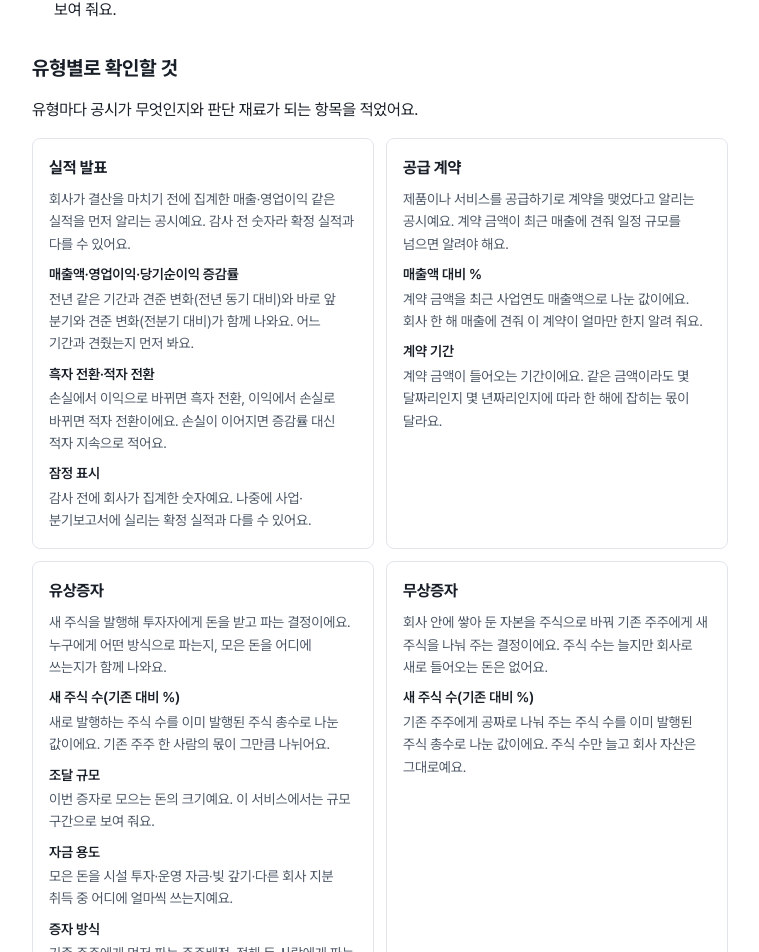
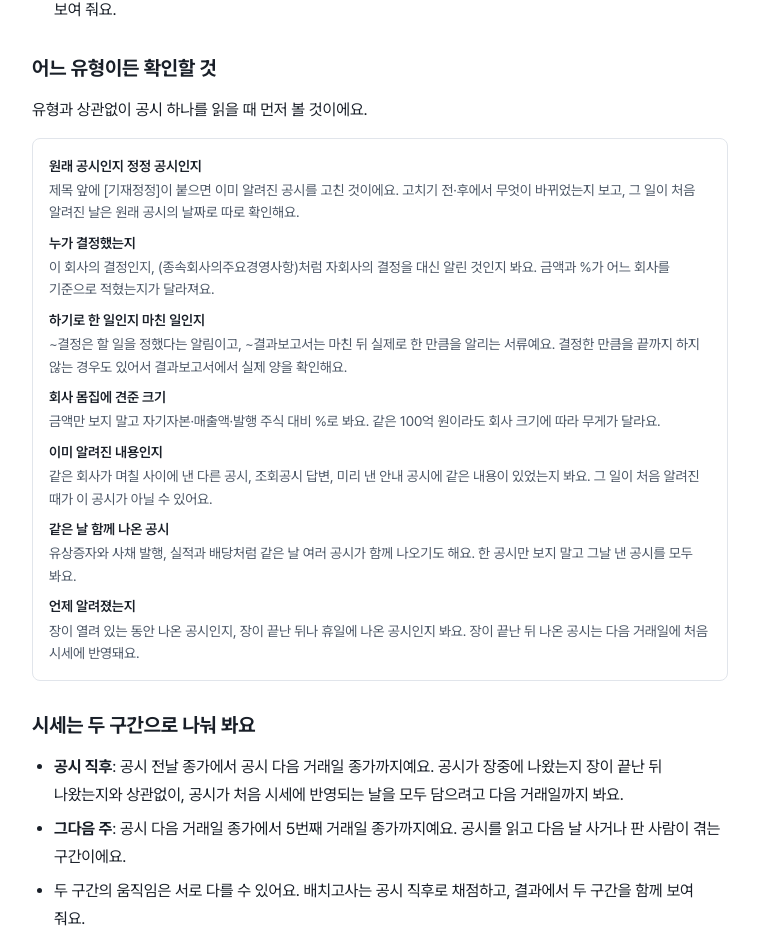
Before and after one commit to shinds-team7/flexable-web, a React (Vite) app: page /simulation/guide in a window 1280 px wide. Shown: the part 1893-2845 px from the top of the page, without its empty margins (260-1019 px from the left). Built offline with nearby package versions, Linux system fonts and the light colour scheme; no server answers.

Commit message:
feat(web): 공시 읽는 법에 공통 확인 항목과 두 구간 설명 추가

```diff
--- a/src/data/simulationGuide.ts
+++ b/src/data/simulationGuide.ts
@@ -6,6 +6,20 @@ import type { components } from '@/lib/api-schema';
 type Category = components['schemas']['VirtualSimCategory'];
 
 export type GuideCheck = { item: string; meaning: string };
+
+/**
+ * 유형과 상관없이 확인할 것(decisions/2026-11-09-placement-reaction-window). 공시 반응 측정에서 판단을 흐린 것(정정 공시, 종속회사 결정, 같은 무렵의 다른 공시,
+ * 장 마감 뒤 공시)을 항목으로만 적고 방향은 적지 않는다
+ */
+export const COMMON_CHECKS: GuideCheck[] = [
+  { item: '원래 공시인지 정정 공시인지', meaning: '제목 앞에 [기재정정]이 붙으면 이미 알려진 공시를 고친 것이에요. 고치기 전·후에서 무엇이 바뀌었는지 보고, 그 일이 처음 알려진 날은 원래 공시의 날짜로 따로 확인해요.' },
+  { item: '누가 결정했는지', meaning: '이 회사의 결정인지, (종속회사의주요경영사항)처럼 자회사의 결정을 대신 알린 것인지 봐요. 금액과 %가 어느 회사를 기준으로 적혔는지가 달라져요.' },
+  { item: '하기로 한 일인지 마친 일인지', meaning: '~결정은 할 일을 정했다는 알림이고, ~결과보고서는 마친 뒤 실제로 한 만큼을 알리는 서류예요. 결정한 만큼을 끝까지 하지 않는 경우도 있어서 결과보고서에서 실제 양을 확인해요.' },
+  { item: '회사 몸집에 견준 크기', meaning: '금액만 보지 말고 자기자본·매출액·발행 주식 대비 %로 봐요. 같은 100억 원이라도 회사 크기에 따라 무게가 달라요.' },
+  { item: '이미 알려진 내용인지', meaning: '같은 회사가 며칠 사이에 낸 다른 공시, 조회공시 답변, 미리 낸 안내 공시에 같은 내용이 있었는지 봐요. 그 일이 처음 알려진 때가 이 공시가 아닐 수 있어요.' },
+  { item: '같은 날 함께 나온 공시', meaning: '유상증자와 사채 발행, 실적과 배당처럼 같은 날 여러 공시가 함께 나오기도 해요. 한 공시만 보지 말고 그날 낸 공시를 모두 봐요.' },
+  { item: '언제 알려졌는지', meaning: '장이 열려 있는 동안 나온 공시인지, 장이 끝난 뒤나 휴일에 나온 공시인지 봐요. 장이 끝난 뒤 나온 공시는 다음 거래일에 처음 시세에 반영돼요.' },
+];
 
 /** 유형 이름(서버 VirtualSimCategory.displayName과 같음)과 확인할 것. 순서는 서버 유형 순서 */
 export const TYPE_CHECKS: { category: Category; name: string; checks: GuideCheck[] }[] = [
@@ -24,6 +38,7 @@ export const TYPE_CHECKS: { category: Category; name: string; checks: GuideCheck
     checks: [
       { item: '매출액 대비 %', meaning: '계약 금액을 최근 사업연도 매출액으로 나눈 값이에요. 회사 한 해 매출에 견줘 이 계약이 얼마만 한지 알려 줘요.' },
       { item: '계약 기간', meaning: '계약 금액이 들어오는 기간이에요. 같은 금액이라도 몇 달짜리인지 몇 년짜리인지에 따라 한 해에 잡히는 몫이 달라요.' },
+      { item: '계약 상대', meaning: '국내 회사인지 해외 회사인지, 정부·공공기관인지 적혀요. 계약을 없던 일로 하면 해지 공시가 따로 나와요.' },
     ],
   },
   {
@@ -34,6 +49,7 @@ export const TYPE_CHECKS: { category: Category; name: string; checks: GuideCheck
       { item: '조달 규모', meaning: '이번 증자로 모으는 돈의 크기예요. 이 서비스에서는 규모 구간으로 보여 줘요.' },
       { item: '자금 용도', meaning: '모은 돈을 시설 투자·운영 자금·빚 갚기·다른 회사 지분 취득 중 어디에 얼마씩 쓰는지예요.' },
       { item: '증자 방식', meaning: '기존 주주에게 먼저 파는 주주배정, 정해 둔 사람에게 파는 제3자배정, 누구나 살 수 있는 일반공모, 주주배정 뒤 남은 주식을 공모하는 방식이 있어요.' },
+      { item: '누구에게 배정하는지', meaning: '제3자배정이면 새 주식을 받는 상대가 최대주주·계열회사인지, 투자회사인지, 사업을 함께하는 회사인지 원문에 적혀요. 같은 유상증자라도 방식과 상대에 따라 성격이 달라요.' },
     ],
   },
   {
@@ -60,6 +76,7 @@ export const TYPE_CHECKS: { category: Category; name: string; checks: GuideCheck
       { item: '취득 규모·발행 주식 대비 %', meaning: '사들일 금액(규모 구간)과, 사들일 주식 수를 발행 주식 총수로 나눈 값이에요.' },
       { item: '취득 방법', meaning: '회사가 시장에서 직접 사는 장내 매수와, 증권사와 신탁 계약을 맺어 대신 사게 하는 방법이 있어요.' },
       { item: '소각 여부·취득 목적', meaning: '사들인 주식을 없애는지(소각), 갖고 있다가 나중에 쓰는지예요. 소각하면 발행 주식 총수가 줄어요.' },
+      { item: '취득 기간', meaning: '사들이는 기간의 길이예요. 기간 동안 나눠 사들이고, 실제로 사들인 양은 결과보고서에서 확인해요.' },
     ],
   },
   {
--- a/src/pages/SimulationGuide.tsx
+++ b/src/pages/SimulationGuide.tsx
@@ -7,7 +7,7 @@ import { Link } from 'react-router-dom';
 import { useSession } from '@/auth/session';
 import { CATEGORY_GUIDE } from '@/data/placementGuide';
 import { placementInProgress } from '@/data/placementMark';
-import { TYPE_CHECKS } from '@/data/simulationGuide';
+import { COMMON_CHECKS, TYPE_CHECKS } from '@/data/simulationGuide';
 import { getMyContests } from '@/data/virtualContest';
 
 const SIZE_BANDS = ['10억 원 미만', '10억~50억 원', '50억~100억 원', '100억~500억 원', '500억~1천억 원', '1천억~5천억 원', '5천억~1조 원', '1조 원 이상'];
@@ -184,6 +184,31 @@ function GuideBody() {
         </li>
       </ul>
 
+      <h2>어느 유형이든 확인할 것</h2>
+      <p>유형과 상관없이 공시 하나를 읽을 때 먼저 볼 것이에요.</p>
+      <section className="sim-guide-type" aria-label="어느 유형이든 확인할 것">
+        <dl>
+          {COMMON_CHECKS.map((c) => (
+            <div key={c.item}>
+              <dt>{c.item}</dt>
+              <dd>{c.meaning}</dd>
+            </div>
+          ))}
+        </dl>
+      </section>
+
+      <h2>시세는 두 구간으로 나눠 봐요</h2>
+      <ul>
+        <li>
+          <b>공시 직후</b>: 공시 전날 종가에서 공시 다음 거래일 종가까지예요. 공시가 장중에 나왔는지 장이 끝난 뒤 나왔는지와 상관없이, 공시가 처음 시세에 반영되는 날을 모두 담으려고
+          다음 거래일까지 봐요.
+        </li>
+        <li>
+          <b>그다음 주</b>: 공시 다음 거래일 종가에서 5번째 거래일 종가까지예요. 공시를 읽고 다음 날 사거나 판 사람이 겪는 구간이에요.
+        </li>
+        <li>두 구간의 움직임은 서로 다를 수 있어요. 배치고사는 공시 직후로 채점하고, 결과에서 두 구간을 함께 보여 줘요.</li>
+      </ul>
+
       <h2>유형별로 확인할 것</h2>
       <p>유형마다 공시가 무엇인지와 판단 재료가 되는 항목을 적었어요.</p>
       <div className="sim-guide-types">
@@ -223,7 +248,7 @@ function GuideBody() {
           <b>공시 주요 내용</b>: 주요사항보고서에 담긴 주요 정보에서 서버가 만든 % 값·규모 구간·정해 둔 분류 이름이에요(최대 4개). 요약이 없을 때 보여요. 둘 다 없으면 유형 설명만 보여요.
         </li>
         <li>
-          <b>배치고사 결과</b>: 문제마다 회사 이름·접수일과 그 뒤 5거래일 실제 움직임을 보여 줘요. 회사 이름과 날짜로 DART에서 원문을 찾아볼 수 있어요.
+          <b>배치고사 결과</b>: 문제마다 회사 이름·접수일과 공시 직후·그다음 주 실제 움직임을 보여 줘요. 회사 이름과 날짜로 DART에서 원문을 찾아볼 수 있어요.
         </li>
       </ul>
       <p className="meta">
```
